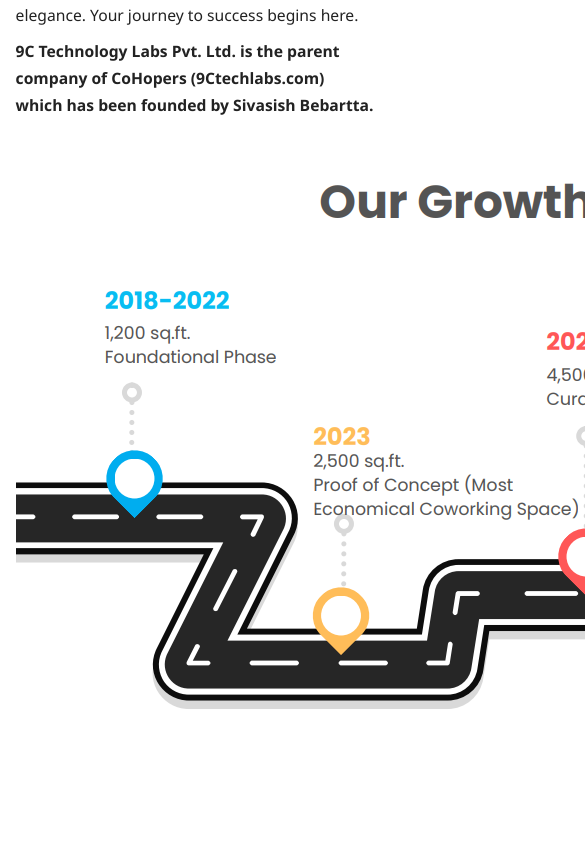
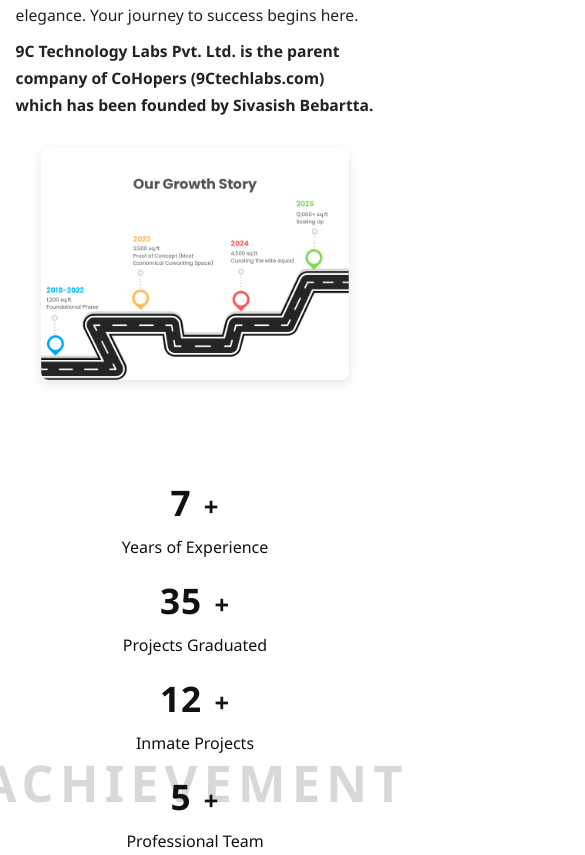
Before and after one commit to suvendu-kumar-rath/CoHopers, a plain HTML site: page about.html in a window 390 px wide. Shown: the part 2242-3097 px from the top of the page, 585 px wide, since content can reach past the window. Drawn offline with Linux system fonts and the light colour scheme.

Commit message:
our growth story added

```diff
--- a/about.html
+++ b/about.html
@@ -65,7 +65,7 @@
                 </p>
             </div>
             <div class="about-growth">
-                <img src="images/about-growth.png" alt="About Growth" class="about-growth-img" />
+                <img src="images/about-growth.jpg" alt="About Growth" class="about-growth-img" />
             </div>
         </section>
         <!-- <section class="work-facilities">
--- a/styles.css
+++ b/styles.css
@@ -3100,3 +3100,31 @@
     opacity: 2;
     border-radius: 10px;
 }
+
+/* About Growth Section */
+.about-growth {
+    display: flex;
+    justify-content: center;
+    align-items: center;
+    margin: 40px 0;
+    padding: 0 20px;
+}
+
+.about-growth-img {
+    max-width: 100%;
+    height: auto;
+    border-radius: 10px;
+    box-shadow: 0 4px 12px rgba(0,0,0,0.1);
+}
+
+/* Mobile responsive for about-growth */
+@media (max-width: 768px) {
+    .about-growth {
+        margin: 30px 15px;
+        padding: 0 10px;
+    }
+
+    .about-growth-img {
+        border-radius: 8px;
+    }
+}
```
Also changed, not shown: index.html (+3 -3 lines), images/about-growth.jpg (added), images/about-growth.png (deleted), images/location-inside.jpeg (deleted), images/location.png, images/location2.jpeg (deleted).
